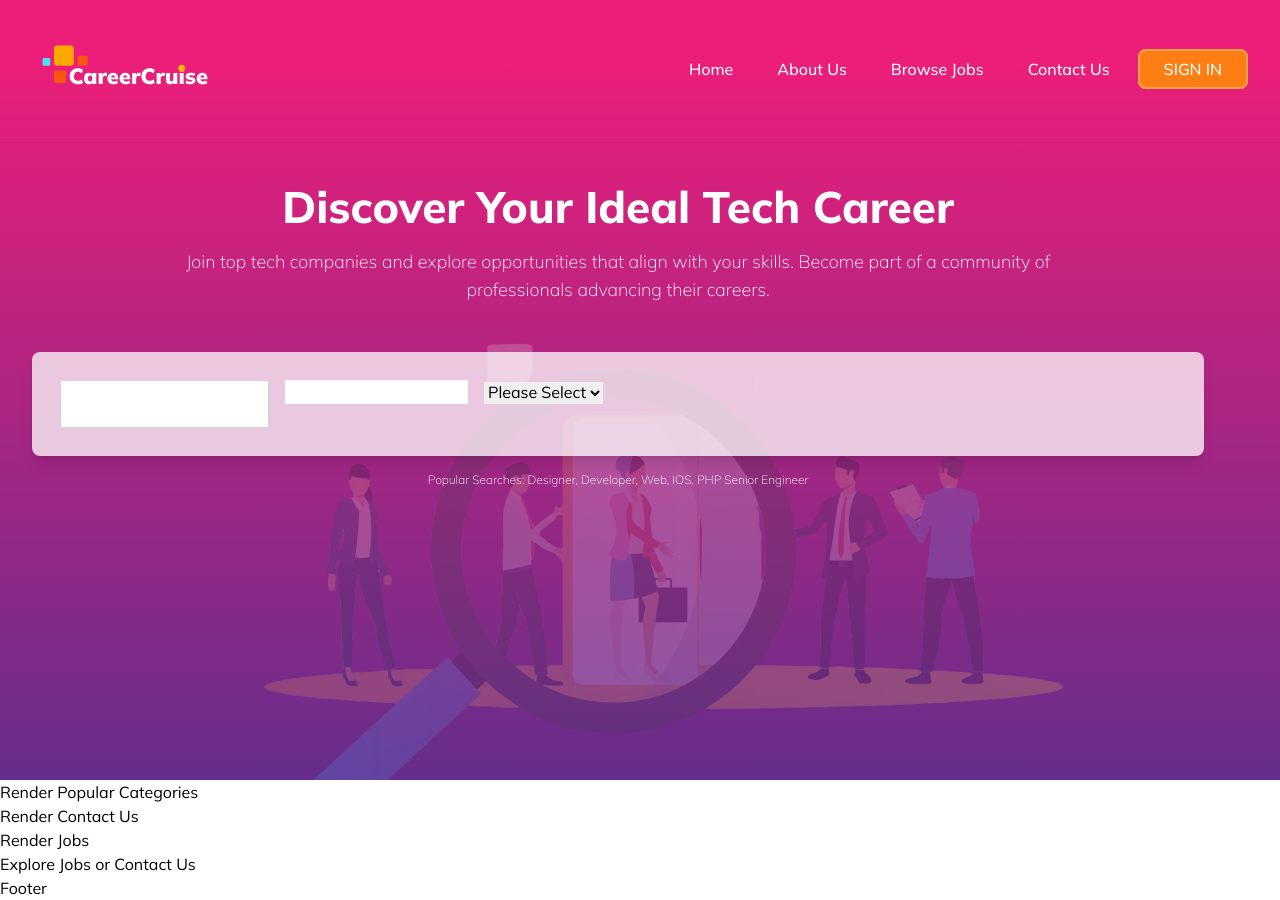
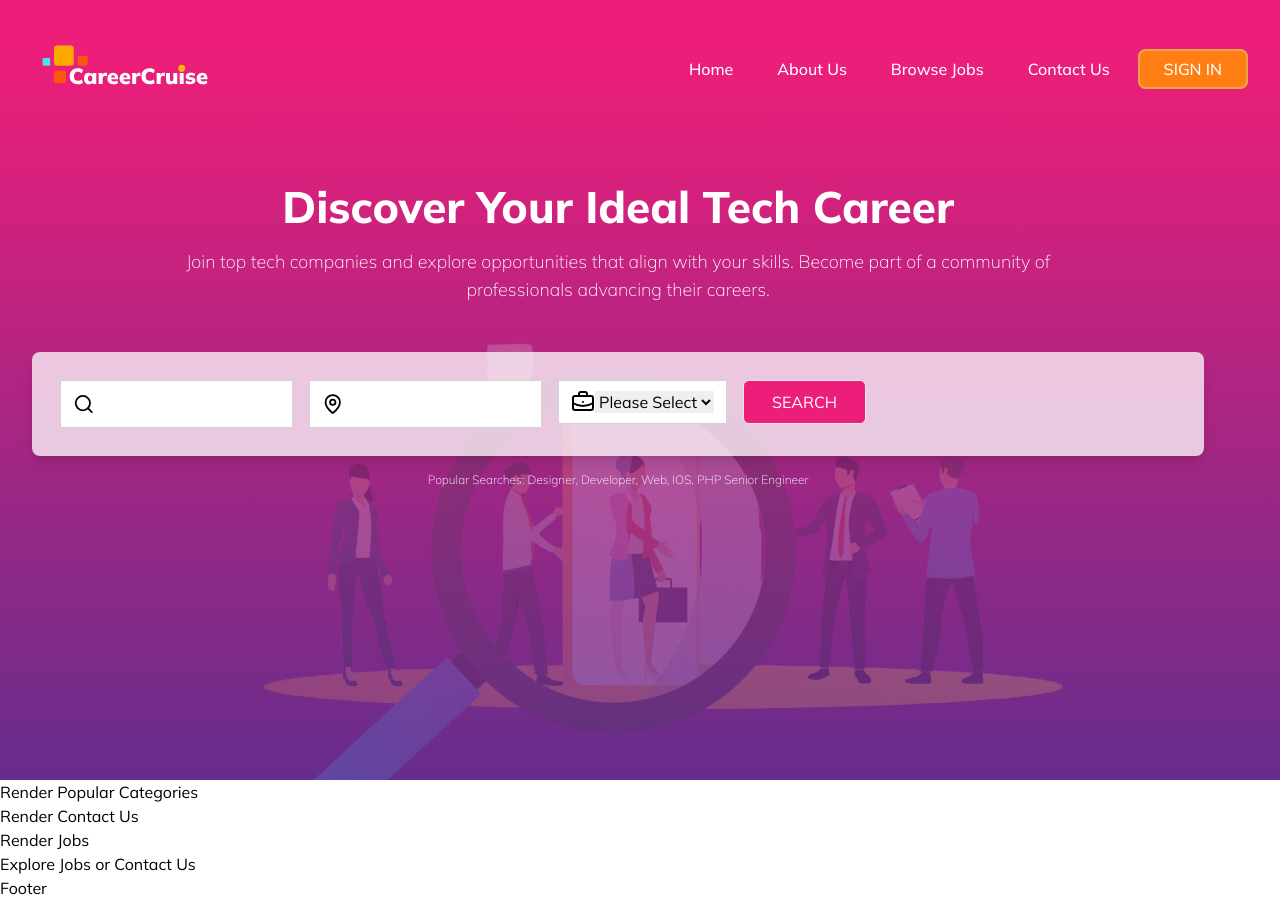
Before and after one commit to frontendguru1/career-cruise-job-application, a React (Vite) app: page / in a window 1280 px wide. Built offline with nearby package versions, Linux system fonts and the light colour scheme.

Commit message:
add svg icons package

```diff
--- a/package.json
+++ b/package.json
@@ -16,6 +16,7 @@
     "@reduxjs/toolkit": "^2.5.0",
     "axios": "^1.7.9",
     "formik": "^2.4.6",
+    "lucide-react": "^0.471.1",
     "react": "^18.3.1",
     "react-dom": "^18.3.1",
     "react-redux": "^9.2.0",
--- a/src/pages/Home/index.tsx
+++ b/src/pages/Home/index.tsx
@@ -2,6 +2,8 @@ import { Link } from "react-router-dom";
 import { ROUTES } from "../../routes/constants";
 import logo from "../../assets/img/logo.svg";
 import { HOME_CONTENT } from "../../store/homeContent";
+import { BriefcaseBusiness, MapPin, Search } from "lucide-react";
+import { ButtonPrimary } from "../../components";
 
 const Home = () => {
   const CONTAINER_CLASS =
@@ -78,6 +80,7 @@ const Home = () => {
 
           <div className="bg-white/75 p-7 rounded-lg mt-12 shadow-lg flex gap-4">
             <div className="bg-white h-12 border border-[#D3D3D3] flex items-center p-3">
+              <Search />
               <input
                 type="text"
                 name=""
@@ -86,14 +89,24 @@ const Home = () => {
               />
             </div>
 
-            <div>
-              <input type="text" name="" id="" />
+            <div className="bg-white h-12 border border-[#D3D3D3] flex items-center p-3">
+              <MapPin />
+              <input
+                type="text"
+                name=""
+                id=""
+                className="w-full h-full focus:outline-none"
+              />
             </div>
 
-            <div>
+            <div className="bg-white h-11 border border-[#D3D3D3] flex items-center p-3">
+              <BriefcaseBusiness />
               <select name="" id="">
                 <option>Please Select</option>
               </select>
+            </div>
+            <div className="flex-1">
+              <ButtonPrimary label={"SEARCH"} />
             </div>
           </div>
 
```
Also changed, not shown: 1 other file (tests, documents, lock files or other folders).
